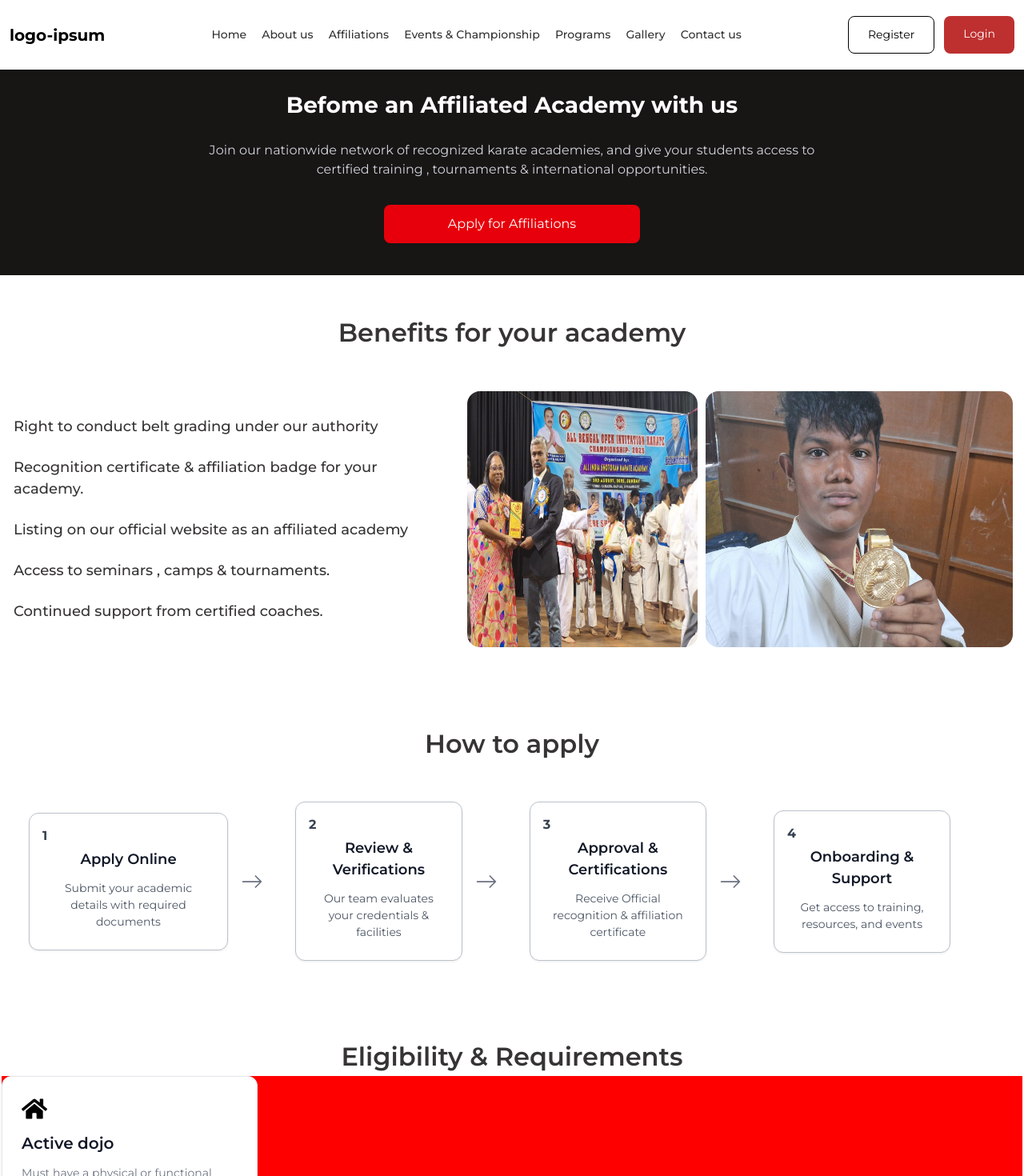
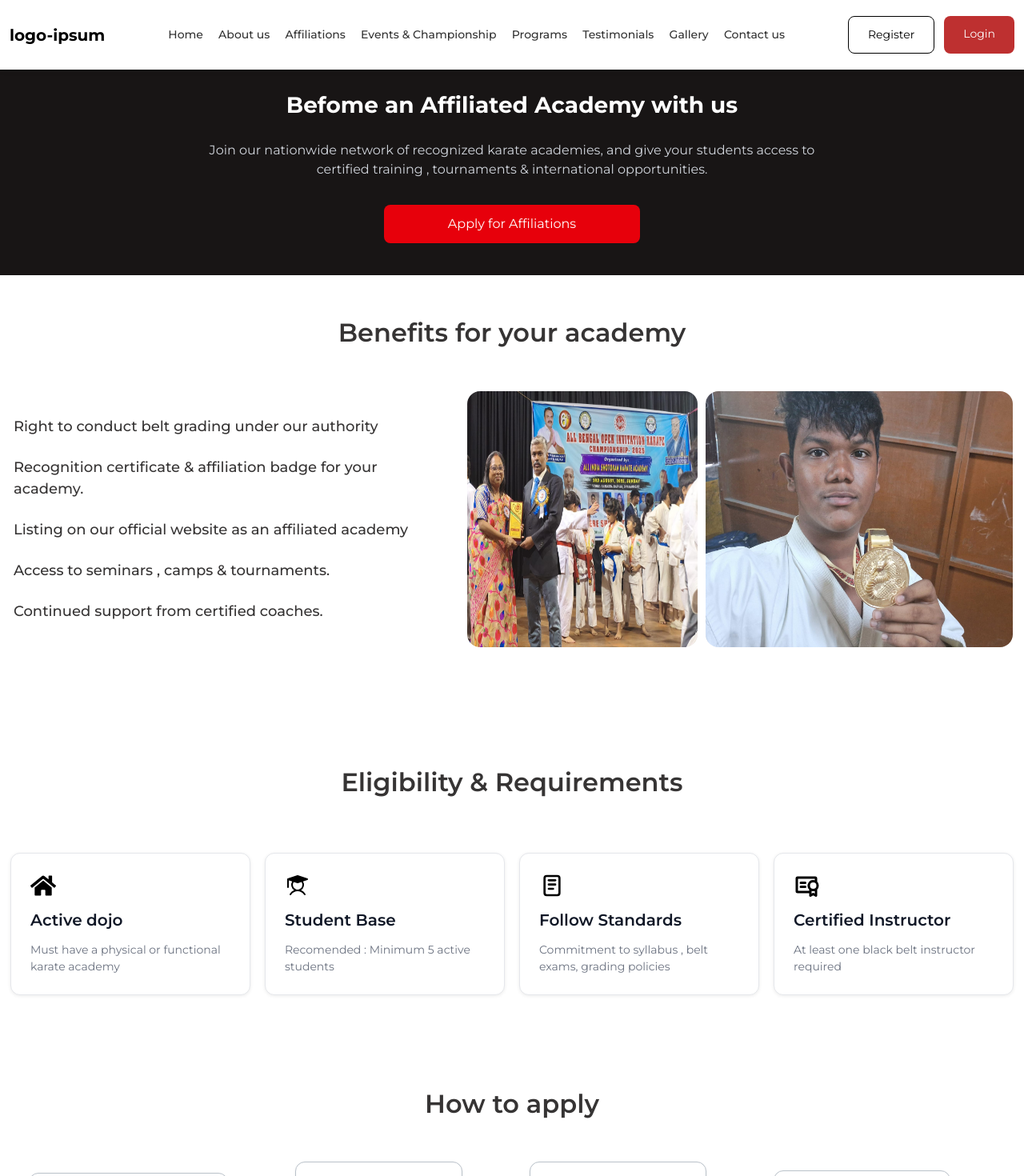
Before and after one commit to Soumya1432/karate-website, a Next.js app: page /affiliations in a window 1280 px wide. Shown: the top 1470 px of the page at 80% size. Built offline with nearby package versions, Linux system fonts and the light colour scheme.

Commit message:
implemented testimonials page & details

```diff
--- a/src/app/affiliations/page.tsx
+++ b/src/app/affiliations/page.tsx
@@ -5,6 +5,9 @@ import Image from 'next/image'
 import React from 'react'
 import { BsArrowRight } from 'react-icons/bs';
 import { FaHome } from 'react-icons/fa';
+import { PiStudentFill } from "react-icons/pi";
+import { TbNotes } from "react-icons/tb";
+import { PiCertificateBold } from "react-icons/pi";
 
 const AffiliationsPage = () => {
     const steps = [
@@ -75,6 +78,37 @@ const AffiliationsPage = () => {
 
             </div>
 
+    {/* eligibility & requirements */}
+            <div className='affiliation-page-eligibility-section'>
+                <h2 className='affiliation-page-title'>Eligibility & Requirements</h2>
+
+                <div className='affiliation-page-eligibility-card-list'>
+                    <EligibilityCard
+                        icon={<FaHome size={32} />}
+                        title="Active dojo"
+                        description="Must have a physical or functional karate academy"
+                    />
+                    <EligibilityCard
+                        icon={<PiStudentFill size={32} />}
+                        title="Student Base"
+                        description="Recomended : Minimum 5 active students"
+                    />
+                    <EligibilityCard
+                        icon={<TbNotes size={32} />}
+                        title="Follow Standards"
+                        description="Commitment to syllabus , belt exams, grading policies"
+                    />
+                    <EligibilityCard
+                        icon={<PiCertificateBold size={32} />}
+                        title="Certified Instructor"
+                        description="At least one black belt instructor required"
+                    />
+                </div>
+
+            </div>
+
+
+            {/* how to apply section */}
             <div className=''>
                 <h2 className='affiliation-page-title'>How to apply </h2>
 
@@ -104,18 +138,7 @@ const AffiliationsPage = () => {
 
             </div>
 
-            <div className='affiliation-page-eligibility-section'>
-                <h2 className='affiliation-page-title'>Eligibility & Requirements</h2>
 
-                <div className='affiliation-page-eligibility-card-list'>
-                    <EligibilityCard
-                        icon={<FaHome size={32} />}
-                        title="Active dojo"
-                        description="Must have a physical or functional karate academy"
-                    />
-                </div>
-
-            </div>
 
         </section>
     )
--- a/src/app/globals.css
+++ b/src/app/globals.css
@@ -1739,7 +1739,7 @@ padding: 1px;
   border: 1px solid #e5e7eb;
   border-radius: 12px;
   background: #fff;
-  max-width: 320px;
+  max-width: 300px;
   transition: all 0.3s ease;
   box-shadow: 0 1px 4px rgba(0,0,0,0.08);
 }
@@ -1793,6 +1793,85 @@ padding: 1px;
   padding: 48px 2px;
 }
 .affiliation-page-eligibility-card-list{
-  background-color: red;
+   display: flex;
+   justify-content: center;
+   padding: 64px 2px;
+   gap: 18px;
 }
 /* affiliation eligiblity section end */
+
+
+/* testimonials page & testimonals details start */
+.testimonial-card-container {
+  display: flex;
+  flex-direction: column;
+  background: #fff;
+  border: 1px solid #e5e7eb;
+  border-radius: 12px;
+  overflow: hidden;
+  text-decoration: none;
+  color: inherit;
+  transition: transform 0.3s ease, box-shadow 0.3s ease;
+}
+
+.testimonial-card-container:hover {
+  transform: translateY(-4px);
+  box-shadow: 0 4px 12px rgba(0,0,0,0.1);
+}
+
+.testimonial-card-image img {
+  width: 100%;
+  height: 220px;
+  object-fit: cover;
+}
+
+.testimonial-card-content {
+  padding: 16px;
+}
+
+.testimonial-card-title {
+  font-size: 18px;
+  font-weight: 600;
+  margin: 0 0 8px 0;
+}
+
+.testimonial-card-description {
+  font-size: 14px;
+  color: #6b7280;
+  line-height: 1.5;
+}
+
+/* Grid layout */
+.testimonials-grid {
+  display: grid;
+  grid-template-columns: repeat(auto-fit, minmax(280px, 1fr));
+  gap: 20px;
+  margin-top: 24px;
+}
+
+/* Details Page */
+.testimonial-details-container {
+  max-width: 800px;
+  margin: 40px auto;
+  padding: 20px;
+}
+
+.testimonial-details-image img {
+  width: 100%;
+  border-radius: 12px;
+  margin-bottom: 20px;
+}
+
+.testimonial-details-content h1 {
+  font-size: 24px;
+  font-weight: 700;
+  margin-bottom: 12px;
+}
+
+.testimonial-details-content p {
+  font-size: 16px;
+  line-height: 1.6;
+  color: #374151;
+}
+
+/* testimonials page & testimonals details end */
--- /dev/null
+++ b/src/app/testimonials/[slug]/page.tsx
@@ -0,0 +1,39 @@
+import { notFound } from "next/navigation";
+import testimonials from "@/data/testimonials.json";
+
+type Props = {
+  params: { slug: string };
+};
+
+export async function generateStaticParams() {
+  return testimonials.map((t) => ({
+    slug: t.slug,
+  }));
+}
+
+export async function generateMetadata({ params }: Props) {
+  const testimonial = testimonials.find((t) => t.slug === params.slug);
+  if (!testimonial) return { title: "Testimonial Not Found" };
+  return {
+    title: testimonial.title,
+    description: testimonial.description,
+  };
+}
+
+export default function TestimonialDetails({ params }: Props) {
+  const testimonial = testimonials.find((t) => t.slug === params.slug);
+
+  if (!testimonial) return notFound();
+
+  return (
+    <main className="testimonial-details-container">
+      <div className="testimonial-details-image">
+        <img src={testimonial.image} alt={testimonial.title} />
+      </div>
+      <div className="testimonial-details-content">
+        <h1>{testimonial.title}</h1>
+        <p>{testimonial.details}</p>
+      </div>
+    </main>
+  );
+}
--- /dev/null
+++ b/src/app/testimonials/page.tsx
@@ -0,0 +1,26 @@
+import TestimonialCard from '@/components/card/TestimonialsCard'
+import React from 'react'
+import testimonials from "../../data/testimonials.json"
+const TestiMonialsPage = () => {
+  return (
+<section>
+
+  <main className="testimonials-page-container">
+      <h1 className="testimonials-page-title">Testimonials</h1>
+      <div className="testimonials-grid">
+        {testimonials.map((testimonial) => (
+          <TestimonialCard
+            key={testimonial.id}
+            slug={testimonial.slug}
+            title={testimonial.title}
+            description={testimonial.description}
+            image={testimonial.image}
+          />
+        ))}
+      </div>
+    </main>
+    </section>
+  )
+}
+
+export default TestiMonialsPage
--- /dev/null
+++ b/src/components/card/TestimonialsCard.tsx
@@ -0,0 +1,33 @@
+"use client";
+
+import React from "react";
+import Link from "next/link";
+import Image from "next/image";
+
+type TestimonialCardProps = {
+  slug: string;
+  title: string;
+  description: string;
+  image: string;
+};
+
+const TestimonialCard: React.FC<TestimonialCardProps> = ({
+  slug,
+  title,
+  description,
+  image,
+}) => {
+  return (
+    <Link href={`/testimonials/${slug}`} className="testimonial-card-container">
+      <div className="testimonial-card-image">
+        <Image src={image} alt={title}  width={800} height={800}/>
+      </div>
+      <div className="testimonial-card-content">
+        <h3 className="testimonial-card-title">{title}</h3>
+        <p className="testimonial-card-description">{description}</p>
+      </div>
+    </Link>
+  );
+};
+
+export default TestimonialCard;
--- a/src/components/layout/Header.tsx
+++ b/src/components/layout/Header.tsx
@@ -14,6 +14,7 @@ export default function Header() {
     { label: "Affiliations", href: "/affiliations" },
     { label: "Events & Championship", href: "events-championships" },
     { label: "Programs", href: "/programs" },
+    { label: "Testimonials", href: "/testimonials" },
     { label: "Gallery", href: "/gallery" },
     { label: "Contact us", href: "/contact-us" },
   ];
--- /dev/null
+++ b/src/data/testimonials.json
@@ -0,0 +1,18 @@
+[
+  {
+    "id": 1,
+    "slug": "champions-success",
+    "title": "Our Champions’ Success",
+    "image": "/images/testimonial1.jpg",
+    "description": "Our guidance and support, access to professional resources, and a platform to showcase their talent.",
+    "details": "Thanks to AISKA, our students gained opportunities to compete at national championships and win multiple medals. The support system, structured training, and resources were beyond expectations."
+  },
+  {
+    "id": 2,
+    "slug": "karate-journey",
+    "title": "A Life-Changing Karate Journey",
+    "image": "/images/testimonial2.jpg",
+    "description": "Karate training changed my life, bringing discipline and confidence.",
+    "details": "With AISKA’s help, I became a certified instructor and represented my dojo in international championships."
+  }
+]
```
